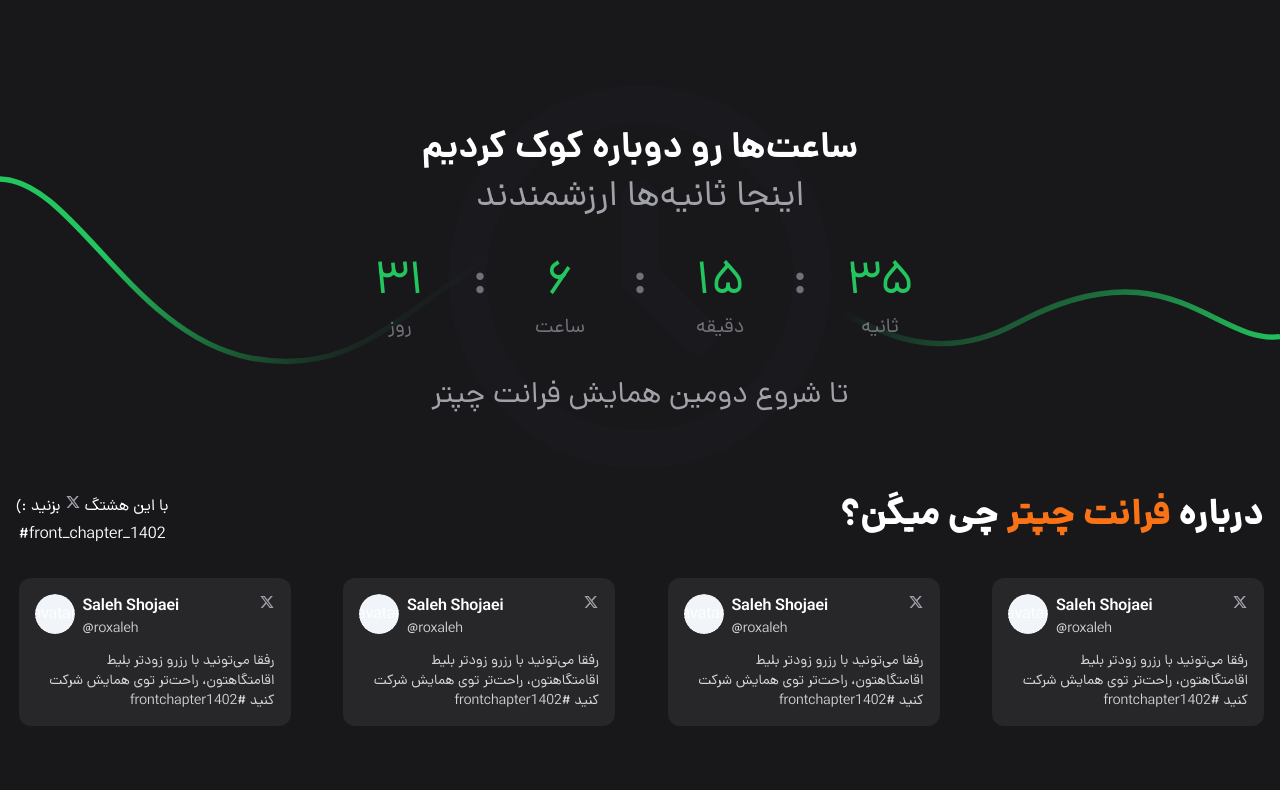
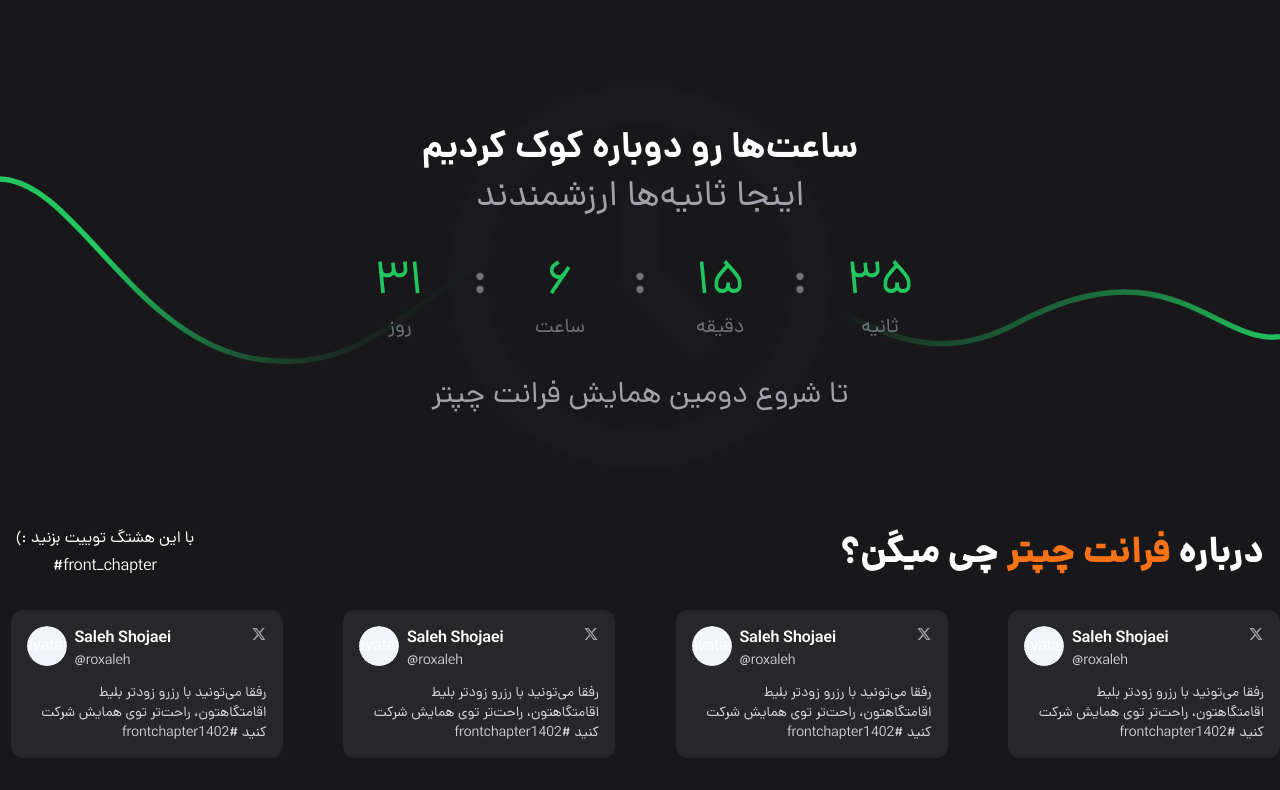
Before and after one commit to frontChapter/website-frontend, a Next.js app: page / in a window 1280 px wide. Shown: the part 1092-1882 px from the top of the page. Before the commit the page ends 1818 px from the top, so only its background shows below. Built offline with nearby package versions, Linux system fonts and the light colour scheme.

Commit message:
feat: update `<Tweets>` styles

```diff
--- a/src/app/components/Tweets/Tweets.tsx
+++ b/src/app/components/Tweets/Tweets.tsx
@@ -1,37 +1,36 @@
-'use client';
-import TweetCard from './TweetCard';
-// Import React icons
-import { RiTwitterXFill } from 'react-icons/ri';
+"use client";
 
-// Import Swiper React components
-import { Swiper, SwiperSlide } from 'swiper/react';
-import {} from 'swiper/core';
-
-// Import Swiper styles
-import 'swiper/css';
+import TweetCard from "./TweetCard";
+import Link from "next/link";
+import { Swiper, SwiperSlide } from "swiper/react";
+import "swiper/css";
 
 const Tweets = () => {
   return (
-    <div className="container">
-      <div className="mb-4 flex items-start justify-between text-center lg:mb-8">
-        <h1 className="text-lg font-extrabold lg:text-4xl">
-          درباره<span className="text-orange-500"> فرانت چپتر </span>{' '}
-          <br className="xl:hidden" /> چی میگن؟{' '}
+    <div className="flex flex-col gap-4 py-4 lg:gap-8 lg:py-8">
+      <div className="container flex items-center justify-between">
+        <h1 className="text-xl font-extrabold lg:text-4xl">
+          <span>درباره</span>{" "}
+          <span className="text-orange-500">فرانت چپتر</span>{" "}
+          <br className="md:hidden" />
+          <span>چی میگن؟</span>
         </h1>
-        <div className="flex flex-col  gap-[0.25rem]">
-          <h2 className="inline-flex text-xs font-normal lg:text-base">
-            با این هشتگ <RiTwitterXFill className="mx-1 text-zinc-400" /> بزنید
-            :)
-          </h2>
-          <h3
+        <div className="flex flex-col items-center gap-[0.25rem]">
+          <span className="text-xs font-normal lg:text-base">
+            با این هشتگ توییت بزنید :)
+          </span>
+          <Link
+            dir="ltr"
             className="text-xs font-normal lg:text-base"
-            style={{ direction: 'ltr' }}
+            href="https://twitter.com/hashtag/front_chapter"
+            target="_blank"
           >
-            #front_chapter_1402
-          </h3>
+            #front_chapter
+          </Link>
         </div>
       </div>
 
+      <div className="select-none">
         <Swiper
           spaceBetween={50}
           slidesPerView={1}
@@ -47,43 +46,13 @@ const Tweets = () => {
             },
           }}
         >
-        <SwiperSlide>
+          {new Array(10).fill(0).map((_, index) => (
+            <SwiperSlide key={index}>
               <TweetCard />
             </SwiperSlide>
-        <SwiperSlide>
-          <TweetCard />
-        </SwiperSlide>
-        <SwiperSlide>
-          <TweetCard />
-        </SwiperSlide>
-        <SwiperSlide>
-          <TweetCard />
-        </SwiperSlide>
-        <SwiperSlide>
-          <TweetCard />
-        </SwiperSlide>
-        <SwiperSlide>
-          <TweetCard />
-        </SwiperSlide>
-        <SwiperSlide>
-          <TweetCard />
-        </SwiperSlide>
-        <SwiperSlide>
-          <TweetCard />
-        </SwiperSlide>
-        <SwiperSlide>
-          <TweetCard />
-        </SwiperSlide>
-        <SwiperSlide>
-          <TweetCard />
-        </SwiperSlide>
-        <SwiperSlide>
-          <TweetCard />
-        </SwiperSlide>
-        <SwiperSlide>
-          <TweetCard />
-        </SwiperSlide>
+          ))}
         </Swiper>
+      </div>
     </div>
   );
 };
```
Lines whose indentation alone changed are shown as unchanged.
